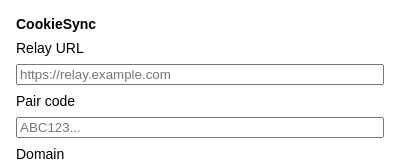
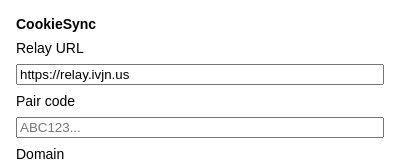
Before and after one commit to mbcc2006/cookie-sync, a browser extension: page extension/popup.html in a window 400 px wide. Shown: the top 161 px of the page. Drawn offline with Linux system fonts and the light colour scheme.

Commit message:
feat: default to hosted relay

```diff
--- a/extension/popup.html
+++ b/extension/popup.html
@@ -13,7 +13,7 @@
 </head>
 <body>
   <strong>CookieSync</strong>
-  <label>Relay URL <input id="relay" placeholder="https://relay.example.com"></label>
+  <label>Relay URL <input id="relay" value="https://relay.ivjn.us"></label>
   <label>Pair code <input id="code" placeholder="ABC123..."></label>
   <label>Domain <input id="domain" placeholder="github.com"></label>
   <button id="sync">Encrypt and sync cookies</button>
```
